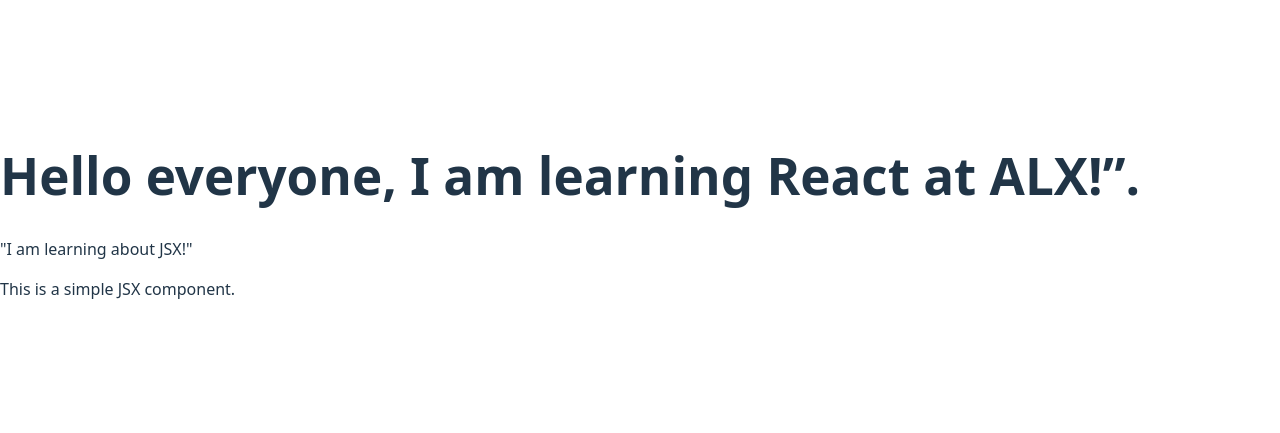
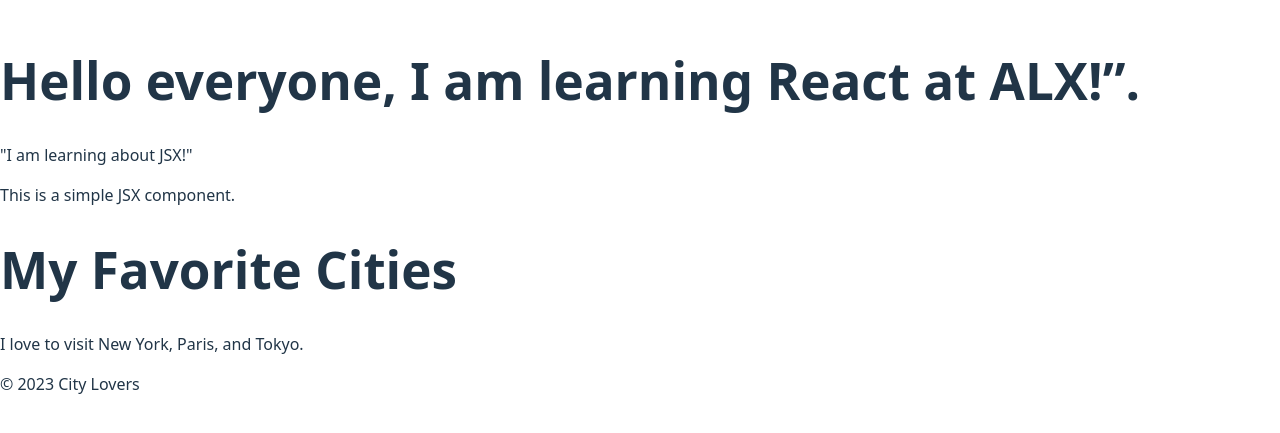
Before and after one commit to Its-Stephens/alx-fe-reactjs, a React (Vite) app in the folder alx-react-app/: page / in a window 1280 px wide. Shown: the part 185-618 px from the top of the page. Built offline with nearby package versions, Linux system fonts and the light colour scheme.

Commit message:
completed alx task

```diff
--- a/alx-react-app/src/App.jsx
+++ b/alx-react-app/src/App.jsx
@@ -1,4 +1,7 @@
- import WelcomeMessage from './components/WelcomeMessage.jsx'
+import WelcomeMessage from './components/WelcomeMessage.jsx'
+import Header from "./Header.jsx";
+import MainContent from "./MainContent.jsx";
+import Footer from "./Footer.jsx";
 
 function App() {
 
@@ -6,7 +9,9 @@
   return (
     <>
     <WelcomeMessage />
-
+      <Header />
+      <MainContent />
+      <Footer />
     </>
   )
 }
--- /dev/null
+++ b/alx-react-app/src/Footer.jsx
@@ -0,0 +1,9 @@
+export default function Footer() {
+  return (
+    <>
+      <footer>
+        <p>© 2023 City Lovers</p>
+      </footer>
+    </>
+  );
+}
--- /dev/null
+++ b/alx-react-app/src/Header.jsx
@@ -0,0 +1,9 @@
+export default function Header() {
+  return (
+    <>
+      <header>
+        <h1>My Favorite Cities</h1>
+      </header>
+    </>
+  );
+}
--- /dev/null
+++ b/alx-react-app/src/MainContent.jsx
@@ -0,0 +1,9 @@
+export default function MainContent() {
+  return (
+    <>
+      <main>
+        <p>I love to visit New York, Paris, and Tokyo.</p>
+      </main>
+    </>
+  );
+}
```
